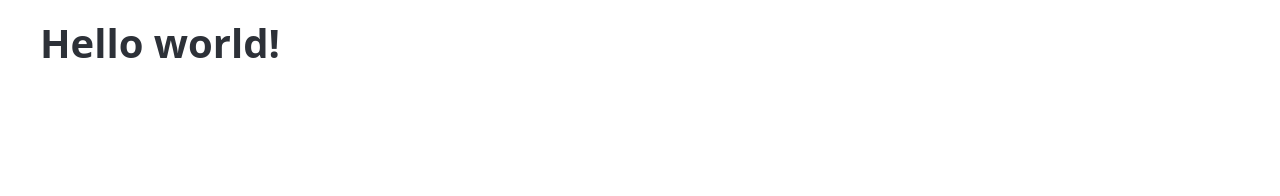
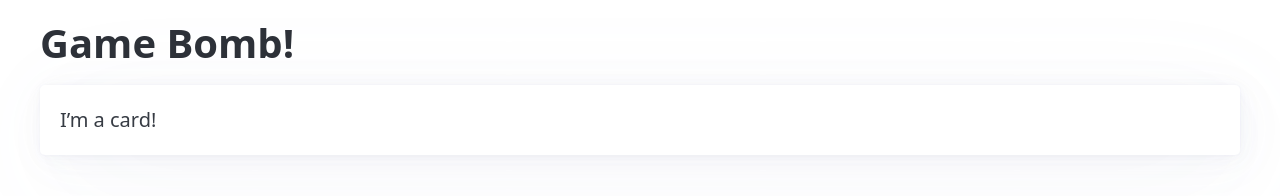
Before and after one commit to gamebomb4/gamebomb, a plain HTML site: page index.html in a window 1280 px wide. Drawn offline with Linux system fonts and the light colour scheme.

Commit message:
Update index.html

```diff
--- a/index.html
+++ b/index.html
@@ -5,11 +5,12 @@
     <meta name="viewport" content="width=device-width, initial-scale=1">
     <meta name="color-scheme" content="light dark">
     <link rel="stylesheet" href="pico.min.css">
-    <title>Hello world!</title>
+    <title>Game Bomb</title>
   </head>
   <body>
     <main class="container">
-      <h1>Hello world!</h1>
+      <h1>Game Bomb!</h1>
+      <article>I’m a card!</article>
     </main>
   </body>
 </html>
```
